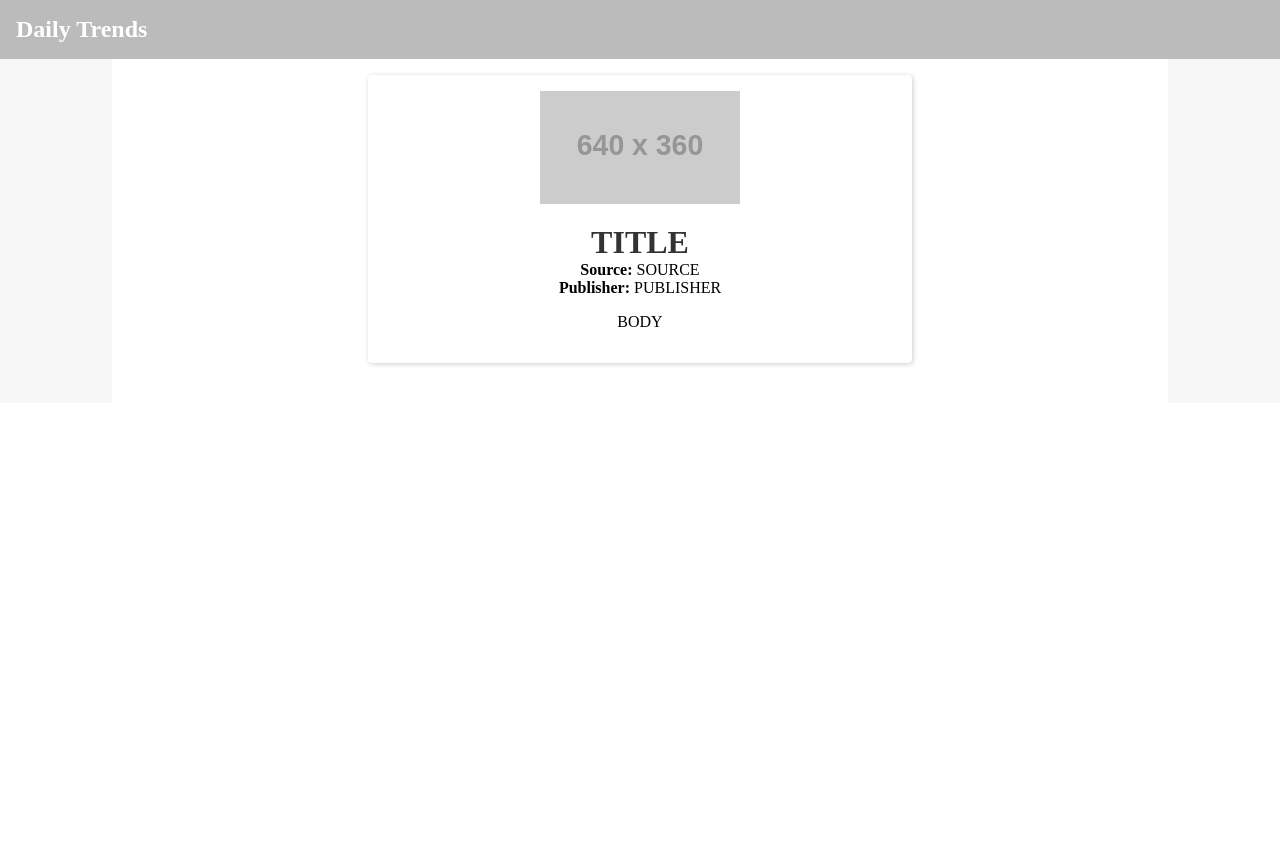
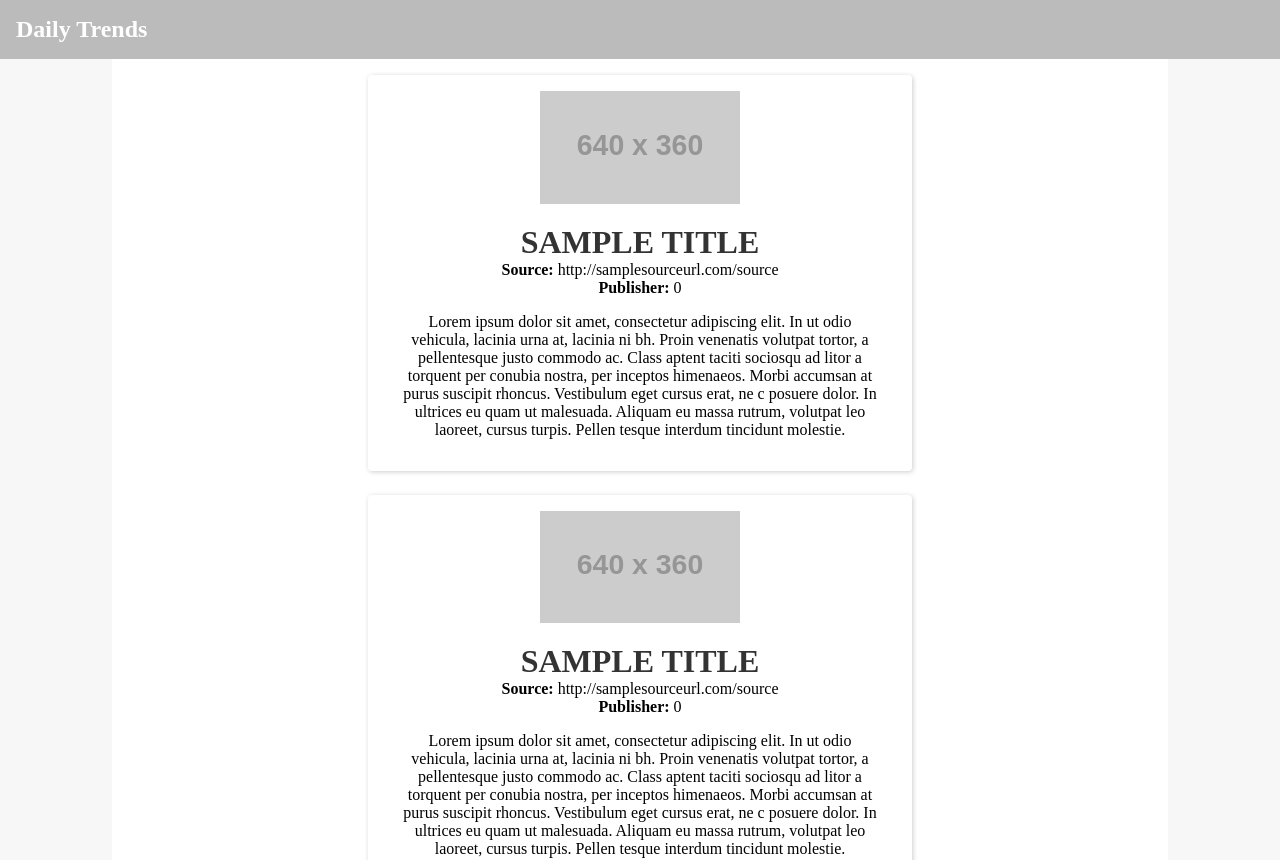
Before and after one commit to cannblw/daily-trends, an Angular app in the folder frontend/: page /news in a window 1280 px wide. Shown: the top 860 px of the page. Before the commit the page ends 800 px from the top, so only its background shows below. Built offline with nearby package versions, Linux system fonts and the light colour scheme.

Commit message:
Use data from service on News component

```diff
--- a/frontend/src/app/pages/news/news.component.html
+++ b/frontend/src/app/pages/news/news.component.html
@@ -2,31 +2,31 @@
 
 <div class="container">
   <div class="column">
-    <div class="news">
+    <div class="news" *ngFor="let news of feed">
       <div class="photo-container">
-        <img src="http://via.placeholder.com/640x360" class="photo" />
+        <img [src]="news.image" class="photo" />
       </div>
 
       <div class="news-info">
-        <h1 class="title">TITLE</h1>
+        <h1 class="title">{{ news.title }}</h1>
 
         <div class="section-subtitle">
           <div class="item">
             <span>
               <strong>Source: </strong>
             </span>
-            <span>SOURCE</span>
+            <span>{{ news.source }}</span>
           </div>
 
           <div class="item">
             <span>
               <strong>Publisher: </strong>
             </span>
-            <span>PUBLISHER</span>
+            <span>{{ news.publisher }}</span>
           </div>
         </div>
 
-        <div class="body">BODY</div>
+        <div class="body">{{ news.body }}</div>
       </div>
 
     </div>
--- a/frontend/src/app/pages/news/news.component.ts
+++ b/frontend/src/app/pages/news/news.component.ts
@@ -1,4 +1,6 @@
 import { Component, OnInit } from '@angular/core';
+import { FeedService } from 'src/app/services/feed.service';
+import { Feed } from 'src/app/models/feed';
 
 @Component({
   selector: 'app-news',
@@ -7,9 +9,14 @@ import { Component, OnInit } from '@angular/core';
 })
 export class NewsComponent implements OnInit {
 
-  constructor() { }
+  feed: Feed[];
+
+  constructor(
+    private feedService: FeedService
+  ) { }
 
   ngOnInit() {
+    this.feedService.getFeed().subscribe(feed => this.feed = feed);
   }
 
 }
```
